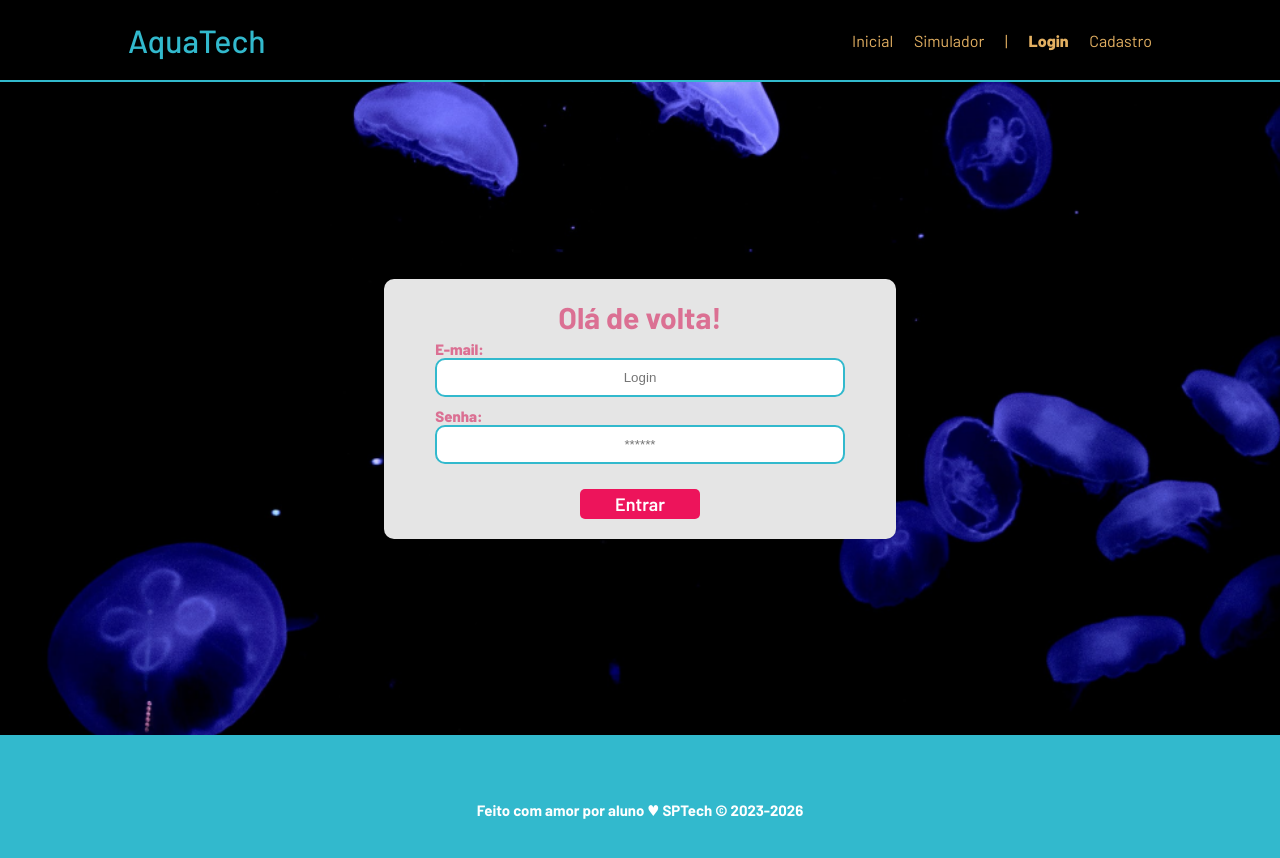
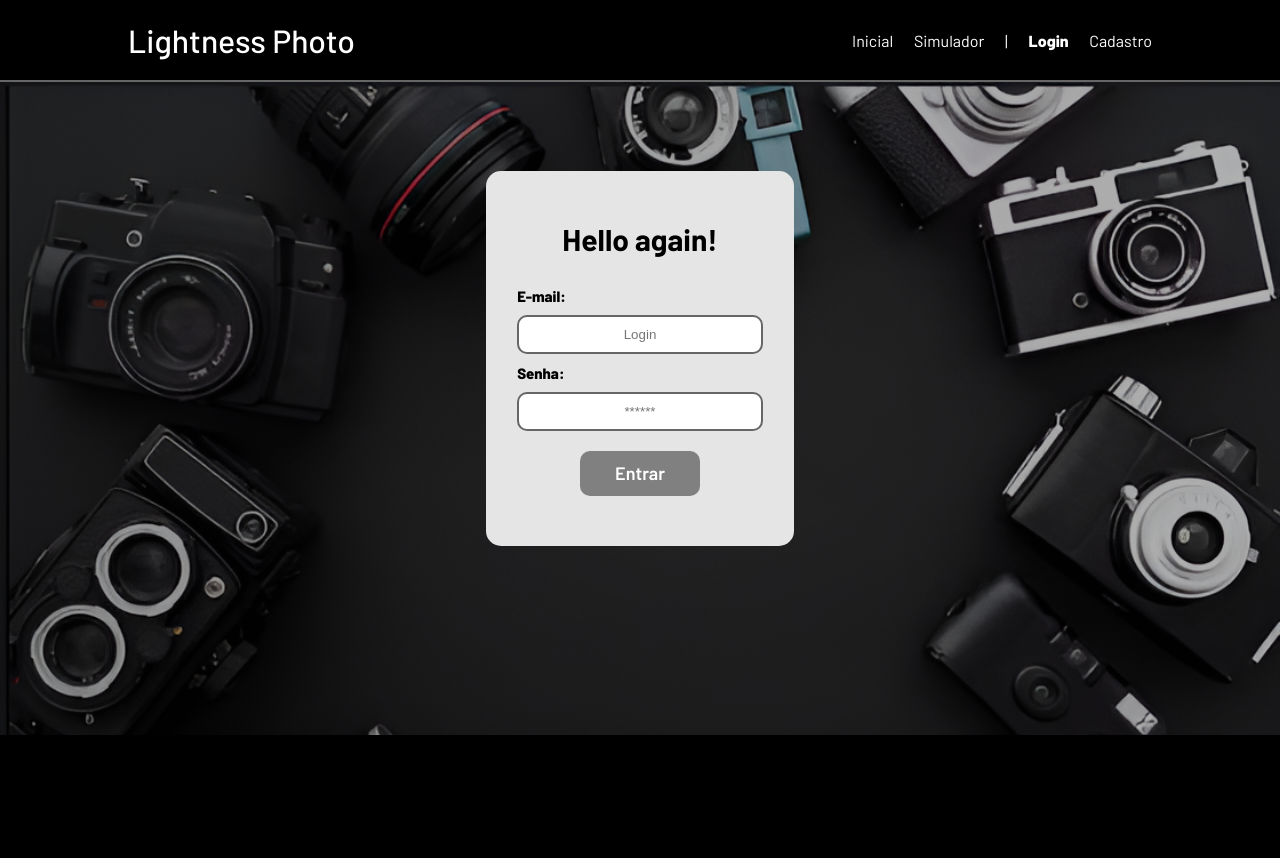
Before and after one commit to marcoexpedito-dev/luminosidade-grupo5, a website: page web-data-viz/public/login.html in a window 1280 px wide. After the commit the page ends 800 px from the top, so only its background shows below. Drawn offline with Linux system fonts and the light colour scheme.

Commit message:
cadastro e login

```diff
--- a/web-data-viz/public/css/estilo.css
+++ b/web-data-viz/public/css/estilo.css
@@ -137,170 +137,6 @@ body {
   font-size: 12px;
 }
 
-/* LOGIN */
-
-.login {
-  height: var(--tamanho-login);
-  background-image: url('../assets/imgs/bg-jelly-fish-para-home.png');
-  background-size: cover;
-}
-
-.login .container {
-  justify-content: center;
-  align-items: center;
-  height: 100%;
-}
-
-.card {
-  width: 50%;
-  background-color: #e5e5e5;
-  border-radius: 10px;
-  display: flex;
-  align-items: center;
-  justify-content: space-evenly;
-  color: palevioletred;
-  flex-direction: column;
-  height: fit-content;
-  padding: 20px 0;
-}
-
-.card h2 {
-  margin: 0;
-  font-size: 30px;
-}
-
-.formulario {
-  display: flex;
-  height: 90%;
-  width: 80%;
-  justify-content: space-around;
-  flex-direction: column;
-}
-
-.formulario span {
-  font-size: 15px;
-  font-weight: 800;
-}
-
-.formulario input {
-  border: 2px solid #32b9cd;
-  text-align: center;
-  border-radius: 10px;
-  margin: 0;
-}
-
-.formulario select {
-  border: 2px solid #32b9cd;
-  background-color: white;
-  color: gray;
-  height: 36px;
-  text-align: center;
-  border-radius: 10px;
-  margin: 0;
-}
-
-.campo {
-  display: flex;
-  flex-direction: column;
-  justify-content: start;
-  padding: 5px 0;
-}
-
-.botao {
-  cursor: pointer;
-  font-family: "Barlow", sans-serif;
-  border: 0;
-  border-radius: 5px;
-  font-weight: 600;
-  font-size: 18px;
-  color: #fff;
-  background-color: #ED145B;
-  width: 120px;
-  height: 30px;
-  align-self: center;
-  margin-top: 20px;
-}
-
-.loading-div {
-  width: 50px;
-  display: none;
-}
-
-.loading-div img {
-  height: 50px;
-  width: 50px;
-}
-
-#div_erros_login {
-  display: none
-}
-
-/* FORMULARIO */
-
-.alerta_erro{
-  display: flex;
-  justify-content: flex-end;
-}
-
-.card_erro {
-  display: none;
-  background-color: #fff;
-  color: black;
-  width: 230px;
-  position: fixed;
-  border-radius: 4px;
-  border: #ED145B 3px solid;
-  padding: 10px;
-  margin-right: 10%;
-}
-
-.card_erro #mensagem_erro{
-  font-weight: 500;
-  font-size: 20px;
-}
-
-.formulario .tipo_campo {
-  font-size: 20px;
-  font-weight: 600 !important;
-}
-
-.formulario {
-  display: flex;
-  flex-direction: column;
-}
-
-input {
-  margin-bottom: 10px;
-  border: 2px solid #32b9cd;
-  padding: 10px;
-  text-align: center;
-  border-radius: 10px;
-}
-
-.btn {
-  font-family: "Barlow", sans-serif;
-  border: 0;
-  border-radius: 5px;
-  font-weight: 600;
-  font-size: 18px;
-  padding: 10px 15px;
-  color: white;
-  background-color: #ED145B;
-  width: 120px;
-  align-self: center;
-  margin-top: 5px;
-}
-
-.loading-div {
-  width: 50px;
-  margin: auto;
-  display: none;
-}
-
-.loading-div img {
-  height: 50px;
-  width: 50px;
-}
 
 /* SIMULADOR */
 
--- /dev/null
+++ b/web-data-viz/public/css/login_cadastro.css
@@ -0,0 +1,230 @@
+@import url('https://fonts.googleapis.com/css2?family=Barlow:ital,wght@0,100;0,200;0,300;0,400;0,500;0,600;0,700;0,800;0,900;1,100;1,200;1,300;1,400;1,500;1,600;1,700;1,800;1,900&display=swap');
+
+body {
+  margin: 0;
+  padding: 0;
+  font-family: 'Barlow', 'Segoe UI', 'Segoe UI', Tahoma, Geneva, Verdana, sans-serif;
+  background-color: black;
+}
+
+:root {
+  --tamanho-header: 80px;
+  --tamanho-banner: calc(100vh - var(--tamanho-header) - var(--tamanho-footer) - 2px);
+  --tamanho-simulador: calc(100vh - var(--tamanho-header) - var(--tamanho-footer) - 2px);
+  --tamanho-login: calc(100vh - var(--tamanho-header) - var(--tamanho-footer) - 2px);
+  --tamanho-footer: 65px;
+}
+
+.container {
+  display: flex;
+  width: 80%;
+  margin: auto;
+}
+
+.header {
+  height: var(--tamanho-header);
+  border-bottom: 2px solid #666666;
+}
+
+.header .container {
+  justify-content: space-between;
+  align-items: center;
+  height: 100%;
+}
+
+.header a {
+  text-decoration: none;
+  color: white;
+  text-align: center;
+}
+
+.agora {
+  font-weight: 800;
+}
+
+.navbar {
+  width: 300px;
+  display: flex;
+  align-items: center;
+  justify-content: space-between;
+  list-style: none;
+  color: white;
+}
+
+.titulo {
+  color: white;
+  width: fit-content;
+  font-weight: 500;
+}
+
+.header h1 {
+  margin: 0;
+}
+
+.login {
+  height: var(--tamanho-login);
+  background-image: linear-gradient(to right, rgba(0, 0, 0, 0.418), rgba(0, 0, 0, 0.308)),
+  url('../assets/imgs/fotinha_login.png');
+
+
+  background-size: cover;
+}
+
+.login .container {
+  justify-content: center;
+  align-items: center;
+  height: 100%;
+}
+
+.card {
+  width: 30%;
+  background-color: #e5e5e5;
+  border-radius: 15px;
+  display: flex;
+  align-items: center;
+  justify-content: space-evenly;
+  color: black;
+  flex-direction: column;
+  height: fit-content;
+  padding: 50px 0;
+  margin-top: -100px;
+}
+
+.card h2 {
+  margin-top: 0;
+  font-size: 30px;
+}
+
+.formulario {
+  display: flex;
+  height: 90%;
+  width: 80%;
+  justify-content: space-around;
+  flex-direction: column;
+}
+
+.formulario span {
+  font-size: 15px;
+  font-weight: 800;
+}
+
+.formulario input {
+  border: 2px solid #666666;
+  text-align: center;
+  border-radius: 10px;
+  margin: 0;
+  margin-top: 10px;
+}
+
+.formulario select {
+  border: 2px solid #666666;
+  background-color: white;
+  color: gray;
+  height: 36px;
+  text-align: center;
+  border-radius: 10px;
+  margin: 0;
+}
+
+.campo {
+  display: flex;
+  flex-direction: column;
+  justify-content: start;
+  padding: 5px 0;
+}
+
+.botao {
+  cursor: pointer;
+  font-family: "Barlow", sans-serif;
+  border: 0;
+  border-radius: 10px;
+  font-weight: 600;
+  font-size: 18px;
+  color: #fff;
+  background-color: gray;
+  width: 120px;
+  height: 45px;
+  align-self: center;
+  margin-top: 15px;
+}
+
+.loading-div {
+  width: 50px;
+  display: none;
+}
+
+.loading-div img {
+  height: 50px;
+  width: 50px;
+}
+
+#div_erros_login {
+  display: none
+}
+
+/* FORMULARIO */
+
+.alerta_erro{
+  display: flex;
+  justify-content: flex-end;
+}
+
+.card_erro {
+  display: none;
+  background-color: #fff;
+  color: black;
+  width: 230px;
+  position: fixed;
+  border-radius: 4px;
+  border: #ED145B 3px solid;
+  padding: 10px;
+  margin-right: 10%;
+}
+
+.card_erro #mensagem_erro{
+  font-weight: 500;
+  font-size: 20px;
+}
+
+.formulario .tipo_campo {
+  font-size: 20px;
+  font-weight: 600 !important;
+}
+
+.formulario {
+  display: flex;
+  flex-direction: column;
+}
+
+input {
+  margin-bottom: 10px;
+  border: 2px solid #32b9cd;
+  padding: 10px;
+  text-align: center;
+  border-radius: 10px;
+}
+
+.btn {
+  font-family: "Barlow", sans-serif;
+  border: 0;
+  border-radius: 5px;
+  font-weight: 600;
+  font-size: 18px;
+  padding: 10px 15px;
+  color: white;
+  background-color: #ED145B;
+  width: 120px;
+  align-self: center;
+  margin-top: 5px;
+}
+
+.loading-div {
+  width: 50px;
+  margin: auto;
+  display: none;
+}
+
+.loading-div img {
+  height: 50px;
+  width: 50px;
+}
--- a/web-data-viz/public/login.html
+++ b/web-data-viz/public/login.html
@@ -10,7 +10,8 @@
 
     <script src="./js/sessao.js"></script>
 
-    <link rel="stylesheet" href="./css/estilo.css">
+    <link rel="stylesheet" href="./css/login_cadastro.css">
+    <link rel="stylesheet" href="./css/login_estilo.css">
     <link rel="icon" href="./assets/icon/favicon2.ico">
     <link rel="preconnect" href="https://fonts.gstatic.com">
 </head>
@@ -21,7 +22,7 @@
 
     <div class="header">
         <div class="container">
-            <h1 class="titulo">AquaTech</h1>
+            <h1 class="titulo">Lightness Photo</h1>
             <ul class="navbar">
                 <li>
                     <a href="index.html">Inicial</a>
@@ -49,7 +50,7 @@
         </div>
         <div class="container">
             <div class="card card-login">
-                <h2>Olá de volta!</h2>
+                <h2>Hello again!</h2>
                 <div class="formulario">
                     <div class="campo">
                         <span>E-mail:</span>
```
Also changed, not shown: web-data-viz/public/cadastro.html (+4 -3 lines), web-data-viz/public/assets/imgs/fotinha_login.png (added).
